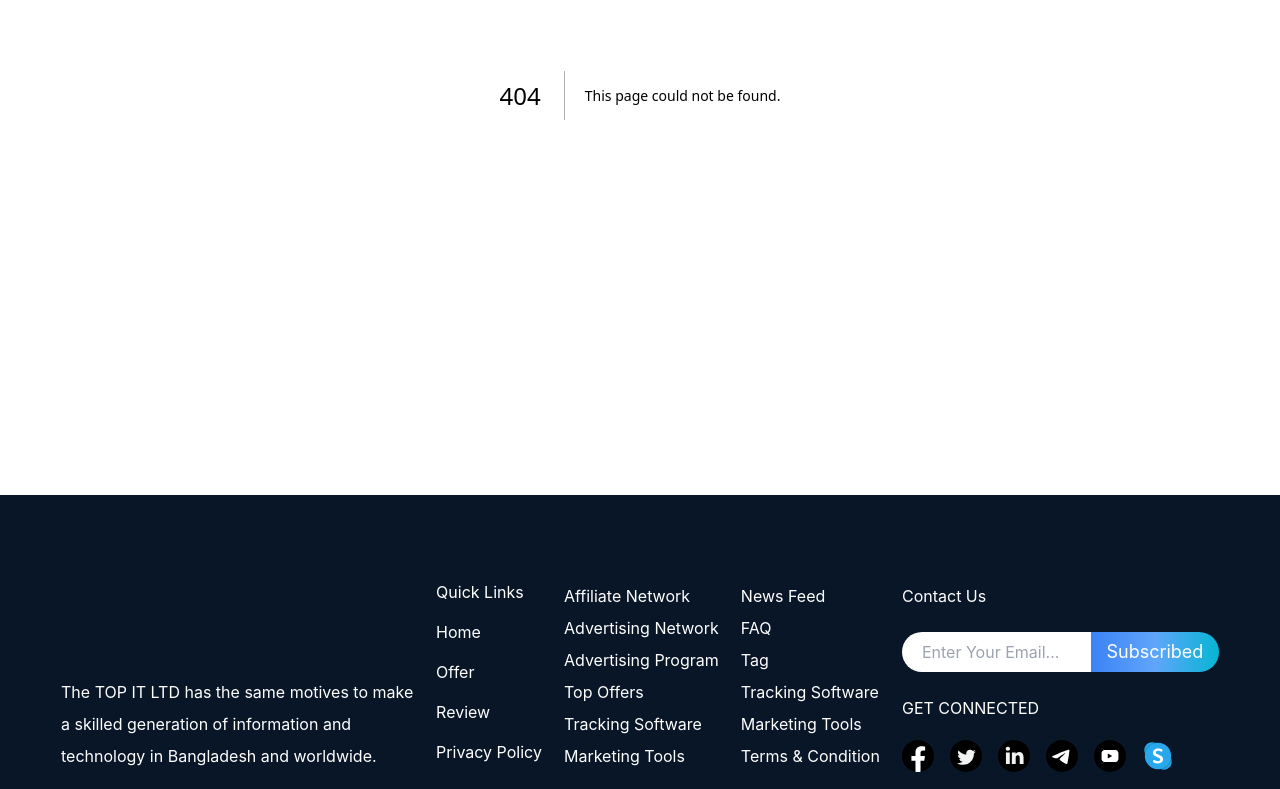
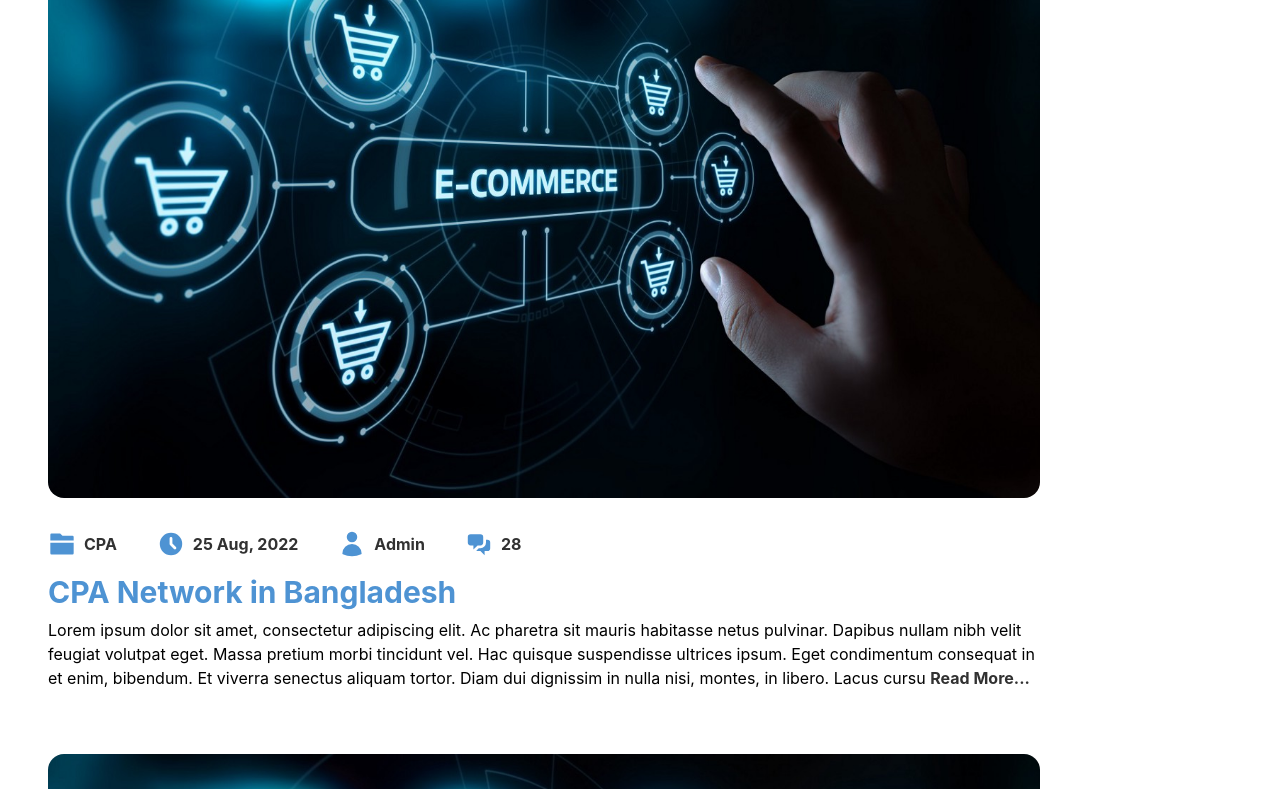
Before and after one commit to AFM-Taha/affling, a Next.js app: page /news in a window 1280 px wide. Before the commit this address had no page. Shown: the part 500-1289 px from the top of the page. Built offline with nearby package versions, Linux system fonts and the light colour scheme.

Commit message:
add newscard

```diff
--- /dev/null
+++ b/src/components/common/BlogNews/NewsCard.tsx
@@ -0,0 +1,50 @@
+import Image from 'next/image';
+import { HiClock, HiChatAlt2 } from 'react-icons/hi';
+import { HiUser } from 'react-icons/hi2';
+import { RiFolder2Fill } from 'react-icons/ri';
+
+export default function NewsCard() {
+  return (
+    <div className="mb-16 ml-12 max-w-[992px]">
+      <Image
+        className="rounded-2xl"
+        width={992}
+        height={580}
+        src="/e-commerce.jpeg"
+        alt="e-commerce"
+      />
+      <div className="mt-8 flex gap-10 font-bold text-[#313131]">
+        <div className="flex items-center gap-2">
+          <RiFolder2Fill color="#4E93D3" size={28} />
+          <p>CPA</p>
+        </div>
+        <div className="flex items-center gap-2">
+          <HiClock color="#4E93D3" size={28} />
+          <p>25 Aug, 2022</p>
+        </div>
+        <div className="flex items-center gap-2">
+          <HiUser color="#4E93D3" size={28} />
+          <p>Admin</p>
+        </div>
+        <div className="flex items-center gap-2">
+          <HiChatAlt2 color="#4E93D3" size={28} />
+          <p>28</p>
+        </div>
+      </div>
+      <h4 className="mb-2 mt-4 text-3xl font-bold text-[#4E93D3]">
+        CPA Network in Bangladesh
+      </h4>
+      <p>
+        Lorem ipsum dolor sit amet, consectetur adipiscing elit. Ac pharetra sit
+        mauris habitasse netus pulvinar. Dapibus nullam nibh velit feugiat
+        volutpat eget. Massa pretium morbi tincidunt vel. Hac quisque
+        suspendisse ultrices ipsum. Eget condimentum consequat in et enim,
+        bibendum. Et viverra senectus aliquam tortor. Diam dui dignissim in
+        nulla nisi, montes, in libero. Lacus cursu{' '}
+        <button className="font-bold text-[#313131] hover:underline">
+          Read More...
+        </button>
+      </p>
+    </div>
+  );
+}
--- /dev/null
+++ b/src/pages/news.tsx
@@ -0,0 +1,27 @@
+import NewsCard from '@/components/common/BlogNews/NewsCard';
+import NewsCategories from '@/components/common/BlogNews/NewsCategories';
+import NewsSearch from '@/components/common/BlogNews/NewsSearch';
+import RecentPost from '@/components/common/BlogNews/RecentPost';
+
+export default function News() {
+  return (
+    <div>
+      <div className="mb-12 text-center font-bold text-[#313131]">
+        <h2 className="mb-6 mt-12 text-3xl">OUR BLOG NEWS</h2>
+        <h3 className="text-3xl">We are trying to help people by our blog.</h3>
+      </div>
+      <div className="lg:flex">
+        <div>
+          <NewsCard />
+          <NewsCard />
+          <NewsCard />
+        </div>
+        <div>
+          <NewsSearch />
+          <RecentPost />
+          <NewsCategories />
+        </div>
+      </div>
+    </div>
+  );
+}
```
